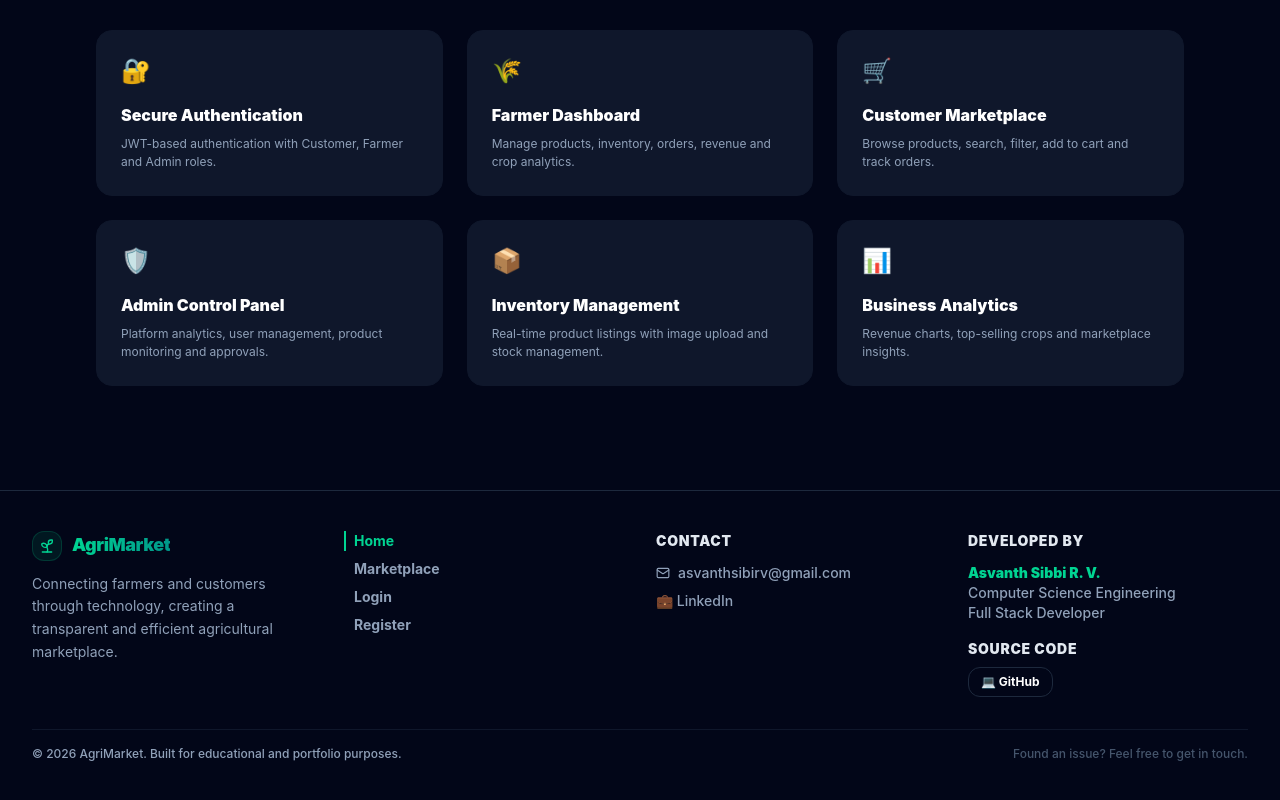
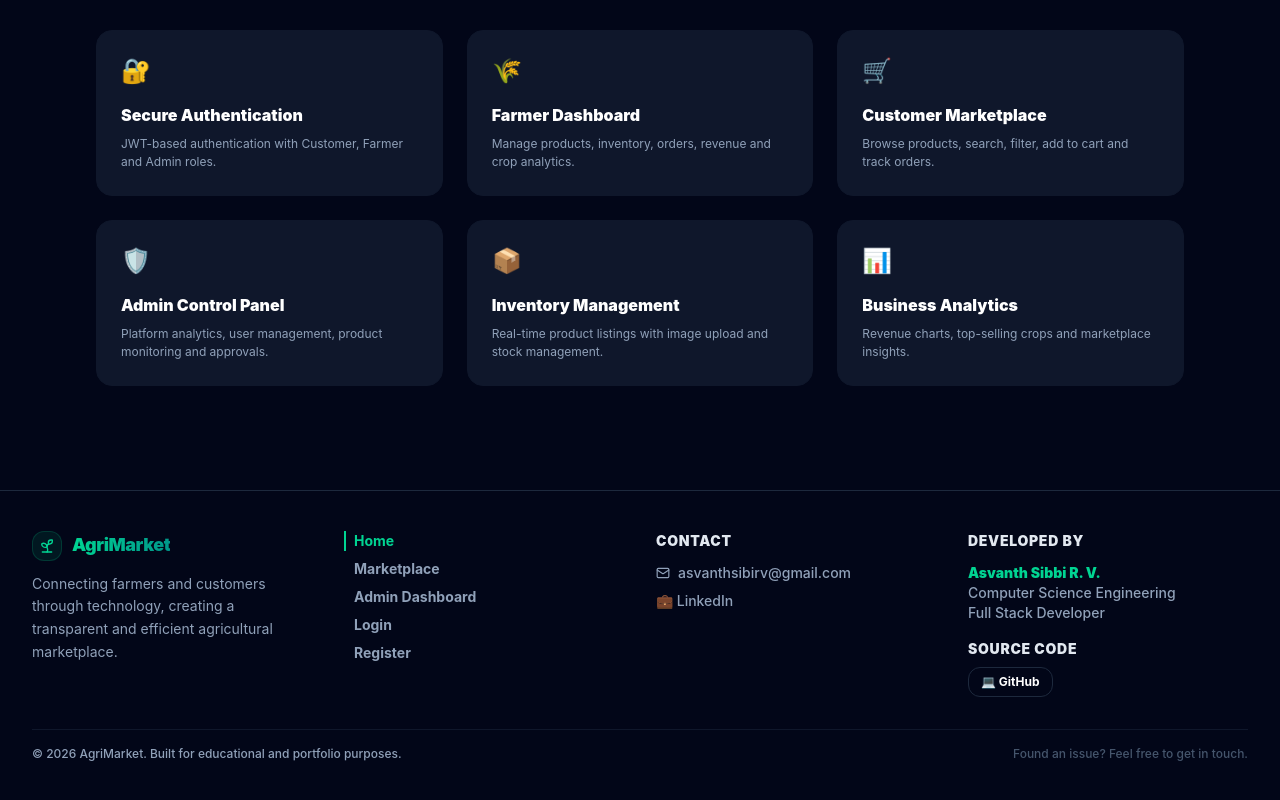
Before and after one commit to Asvanth16/Farmer-Marketplace, a React (Vite) app in the folder client/: page /home in a window 1280 px wide. Shown: the part 1983-2783 px from the top of the page. Built offline with nearby package versions, Linux system fonts and the light colour scheme; no server answers; sample sign-in values are in the browser's storage.

Commit message:
Fix Footer(1)

```diff
--- a/client/src/components/Footer.jsx
+++ b/client/src/components/Footer.jsx
@@ -1,9 +1,14 @@
 import { Link, useLocation } from "react-router-dom";
-import { Mail, Sprout } from "lucide-react"; // Imported Sprout to match your Navbar design
+import { Mail, Sprout } from "lucide-react";
 
 const Footer = () => {
     const location = useLocation();
     const isActive = (path) => location.pathname === path;
+
+    // Read user role directly from localStorage
+    const userRole = localStorage.getItem('role')?.toLowerCase();
+    const token = localStorage.getItem('token');
+    const isLoggedIn = !!token;
 
     return (
         <footer className="w-full mt-6 sm:mt-12 border-t border-slate-800 bg-slate-950">
@@ -13,7 +18,6 @@ const Footer = () => {
                     {/* Brand */}
                     <div>
                         <div className="flex items-center gap-2.5">
-                            {/* Matching Navbar Icon Styling */}
                             <div className="p-1.5 bg-emerald-500/10 rounded-xl border border-emerald-500/20 flex items-center justify-center">
                                 <Sprout className="h-4 w-4 text-emerald-400" />
                             </div>
@@ -49,6 +53,32 @@ const Footer = () => {
                         >
                             Marketplace
                         </Link>
+
+                        {/* Conditional Dashboard Link for Farmers */}
+                        {isLoggedIn && userRole === "farmer" && (
+                            <Link
+                                to="/farmer/dashboard"
+                                className={`block pl-2 border-l-2 transition-all duration-300 ${location.pathname.startsWith("/farmer")
+                                    ? "border-emerald-400 text-emerald-400"
+                                    : "border-transparent text-slate-400 hover:text-emerald-500 hover:border-emerald-500"
+                                    }`}
+                            >
+                                Farmer Dashboard
+                            </Link>
+                        )}
+
+                        {/* Conditional Dashboard Link for Admins */}
+                        {isLoggedIn && userRole === "admin" && (
+                            <Link
+                                to="/admin/dashboard"
+                                className={`block pl-2 border-l-2 transition-all duration-300 ${location.pathname.startsWith("/admin")
+                                    ? "border-emerald-400 text-emerald-400"
+                                    : "border-transparent text-slate-400 hover:text-emerald-500 hover:border-emerald-500"
+                                    }`}
+                            >
+                                Admin Dashboard
+                            </Link>
+                        )}
 
                         <Link
                             to="/login"
```
